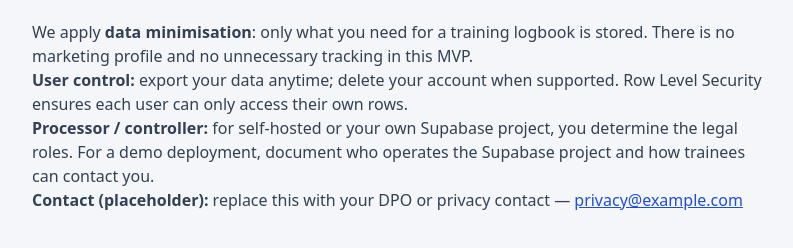
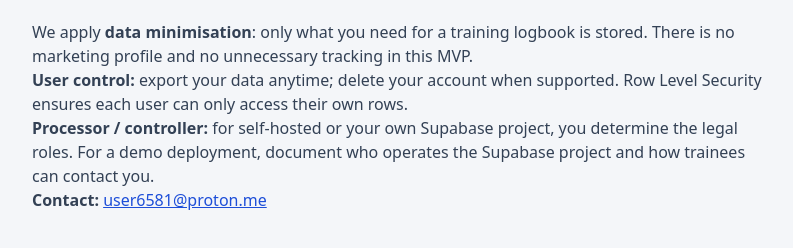
Before and after one commit to nvx5/surgical-elogbook, an Astro site: page /gdpr in a window 1280 px wide. Shown: the part 120-368 px from the top of the page, without its empty margins (240-1033 px from the left). Built offline with nearby package versions, Linux system fonts and the light colour scheme; Astro itself is replaced by a stand-in of ours.

Commit message:
initial commit

```diff
--- a/src/pages/about.astro
+++ b/src/pages/about.astro
@@ -461,7 +461,7 @@ const githubRepoUrl = 'https://github.com/nvx5/surgical-elogbook';
             Launch Surgical eLogbook
           </a>
           <a
-            href="mailto:surgicalelogbook@proton.me"
+            href="mailto:user6581@proton.me"
             class="inline-flex rounded-xl border border-white/25 px-8 py-3.5 text-base font-semibold text-white transition hover:bg-white/10"
           >
             Email the team
--- a/src/pages/gdpr.astro
+++ b/src/pages/gdpr.astro
@@ -20,8 +20,8 @@ import Layout from '../components/Layout.astro';
         roles. For a demo deployment, document who operates the Supabase project and how trainees can contact you.
       </p>
       <p>
-        <strong>Contact (placeholder):</strong> replace this with your DPO or privacy contact —
-        <a href="mailto:privacy@example.com" class="text-clinical-700 underline">privacy@example.com</a>
+        <strong>Contact:</strong>
+        <a href="mailto:user6581@proton.me" class="text-clinical-700 underline">user6581@proton.me</a>
       </p>
     </div>
   </main>
--- a/src/pages/help.astro
+++ b/src/pages/help.astro
@@ -293,10 +293,10 @@ const cstPortfolioGuidanceUrl =
             <p class="text-sm font-semibold uppercase tracking-wider text-white/80">Still unsure?</p>
             <p class="mt-2 text-lg font-bold">We’re happy to hear from trainees and trainers.</p>
             <a
-              href="mailto:surgicalelogbook@proton.me"
+              href="mailto:user6581@proton.me"
               class="mt-6 inline-flex rounded-xl bg-white px-6 py-3 text-sm font-bold text-clinical-800 shadow-sm transition hover:bg-clinical-50"
             >
-              surgicalelogbook@proton.me
+              user6581@proton.me
             </a>
           </div>
         </div>
```
